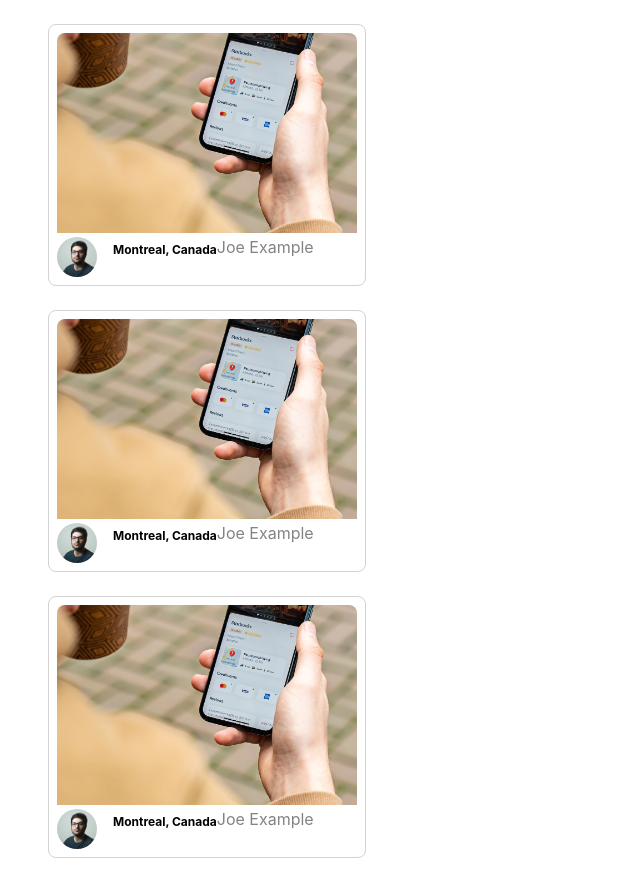
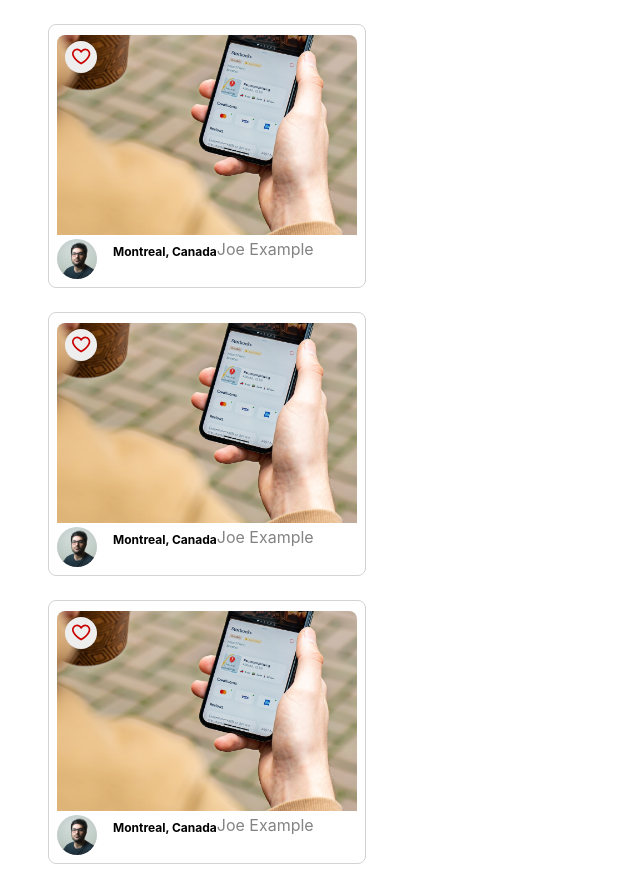
Before and after one commit to LHY927/photolabs-starter, a React (Create React App) app in the folder frontend/: page / in a window 1280 px wide. Shown: the whole page, without its empty margins (0-640 px from the left). Built offline with nearby package versions, Linux system fonts and the light colour scheme; the HTML template or start-up script is replaced by a standard one.

Commit message:
Add fav button

```diff
--- a/frontend/src/components/PhotoFavButton.jsx
+++ b/frontend/src/components/PhotoFavButton.jsx
@@ -4,10 +4,15 @@
 import '../styles/PhotoFavButton.scss';
 
 function PhotoFavButton() {
+  const [selected, setSelected] = useState(false);
+
+  const handleClick = () => {
+    setSelected(!selected);
+  }
   return (
-    <div className="photo-list__fav-icon">
+    <div className="photo-list__fav-icon" onClick={(handleClick)}>
       <div className="photo-list__fav-icon-svg">
-        {/* Insert React */}
+        <FavIcon selected={selected} />
       </div>
     </div>
   );
--- a/frontend/src/components/PhotoListItem.jsx
+++ b/frontend/src/components/PhotoListItem.jsx
@@ -1,10 +1,12 @@
 import React from "react";
 
 import "../styles/PhotoListItem.scss";
+import PhotoFavButton from "../components/PhotoFavButton.jsx";
 
 const PhotoListItem = (props) => {
   return (
     <div className="photo-list__item">
+      <PhotoFavButton />
       <img className="photo-list__image" src={props.photoDetails.imageSource} />
       <div className="photo-list__user-details">
         <img className="photo-list__user-profile" src={props.photoDetails.profile} />
```
